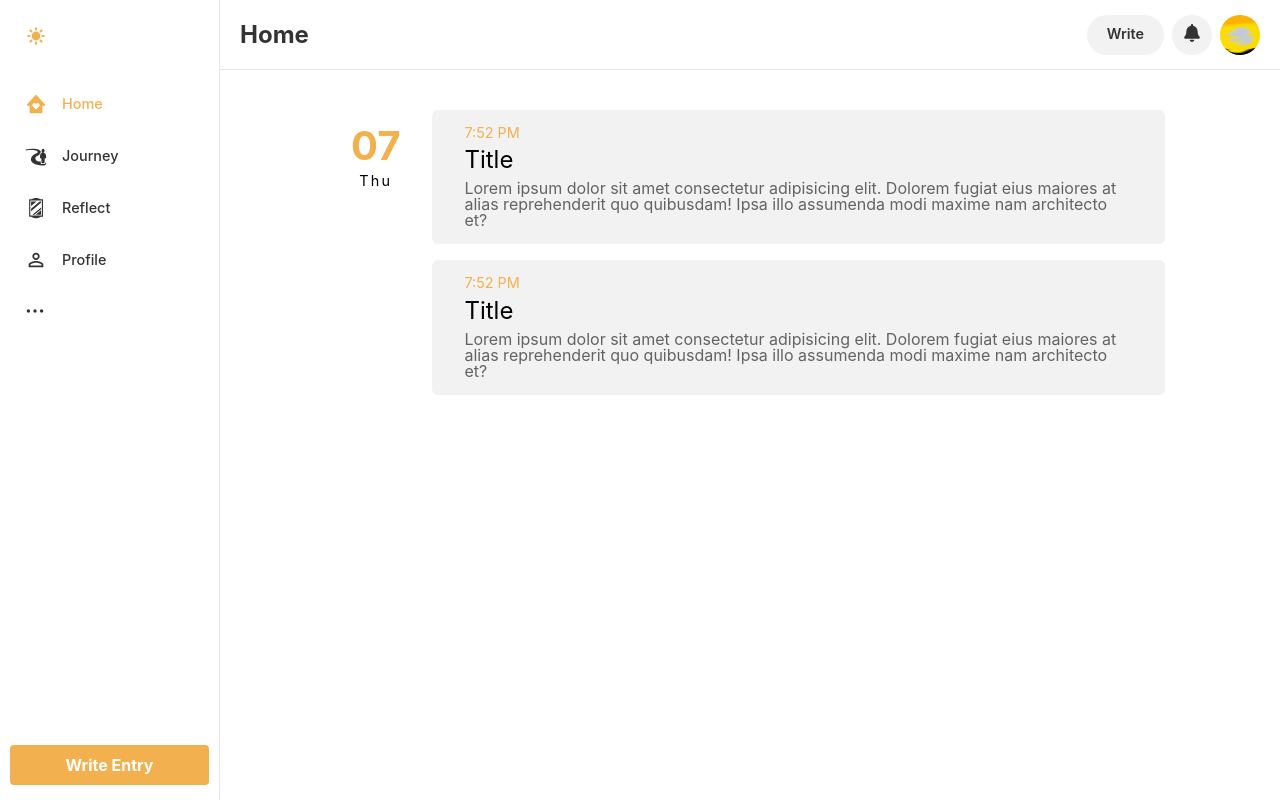
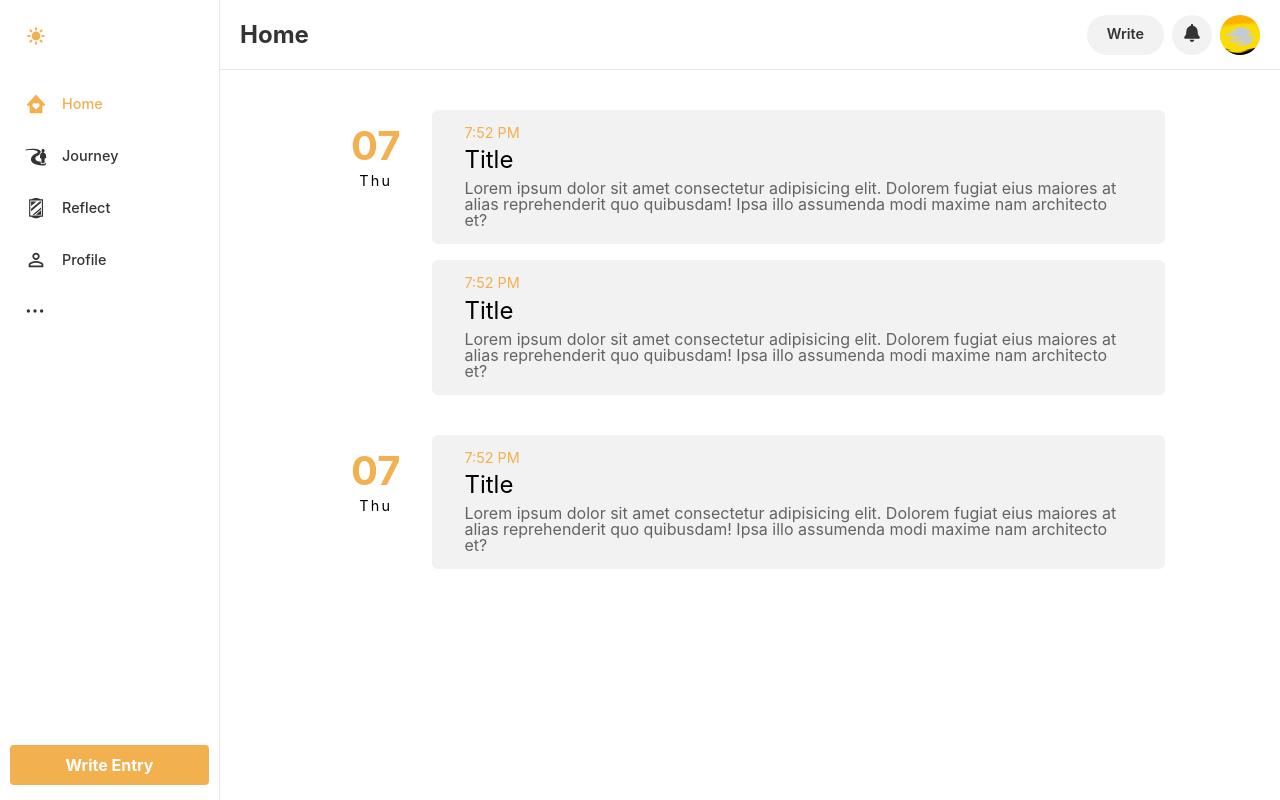
Before and after one commit to EstefanHu/helios, a Next.js app: page /home in a window 1280 px wide. Built offline with nearby package versions, Linux system fonts and the light colour scheme.

Commit message:
add spacing in entry list container

```diff
--- a/src/app/(app)/home/home.module.css
+++ b/src/app/(app)/home/home.module.css
@@ -1,3 +1,7 @@
+.entryListContainer > * + * {
+  margin-top: 2.5rem;
+}
+
 .dateBox {
   padding: 1rem;
   border-radius: var(--border-radius);
--- a/src/app/(app)/home/home.module.scss
+++ b/src/app/(app)/home/home.module.scss
@@ -1,3 +1,9 @@
+.entryListContainer {
+    > *+* {
+        margin-top: 2.5rem;
+    }
+}
+
 .dateBox {
     padding: 1rem;
     border-radius: var(--border-radius);
--- a/src/app/(app)/home/page.jsx
+++ b/src/app/(app)/home/page.jsx
@@ -1,12 +1,16 @@
 import EntryDayWrapper from './EntryDayWrapper';
 import EntryListItem from './EntryListItem';
+import styles from './home.module.scss';
 
 export default function Home() {
   return (
     <div>
-      <div className='entry-list-container'>
+      <div className={styles.entryListContainer}>
         <EntryDayWrapper>
           <EntryListItem />
+          <EntryListItem />
+        </EntryDayWrapper>
+        <EntryDayWrapper>
           <EntryListItem />
         </EntryDayWrapper>
       </div>
```
Also changed, not shown: 1 other file (tests, documents, lock files or other folders).
